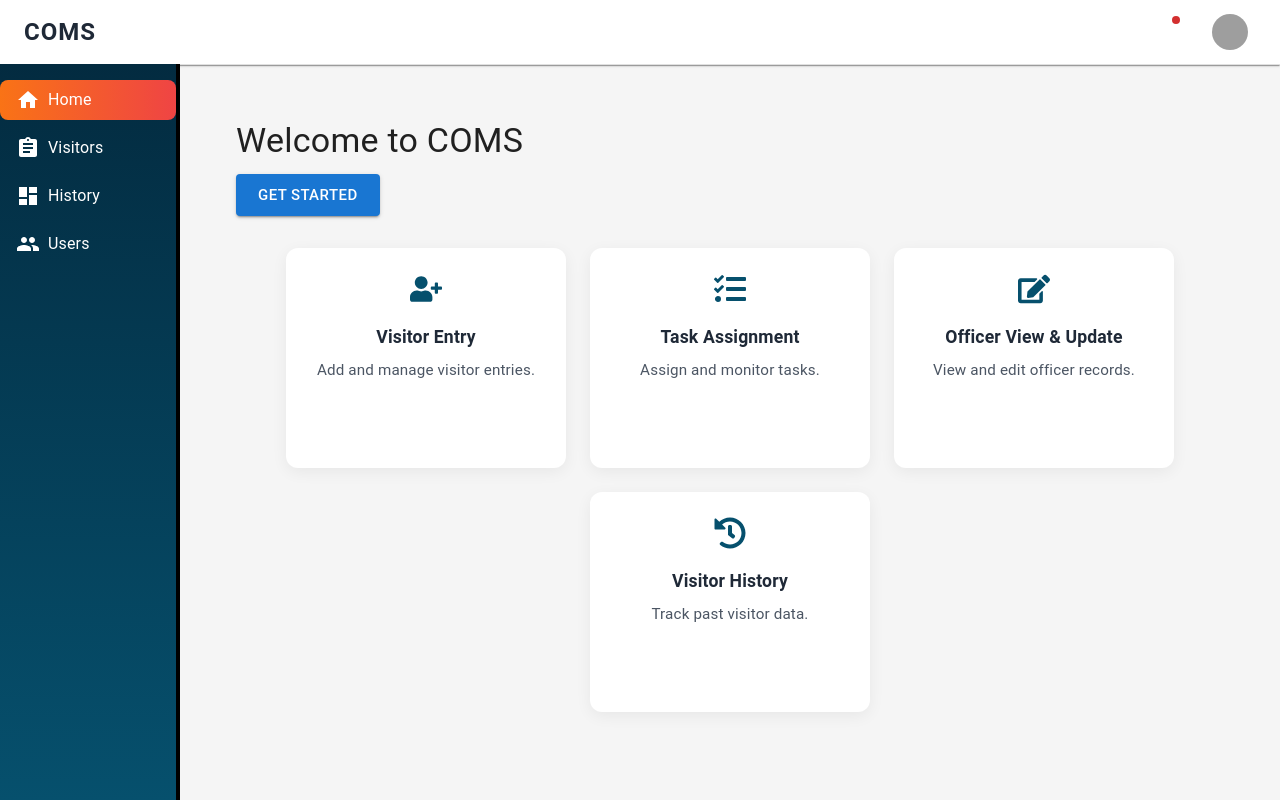
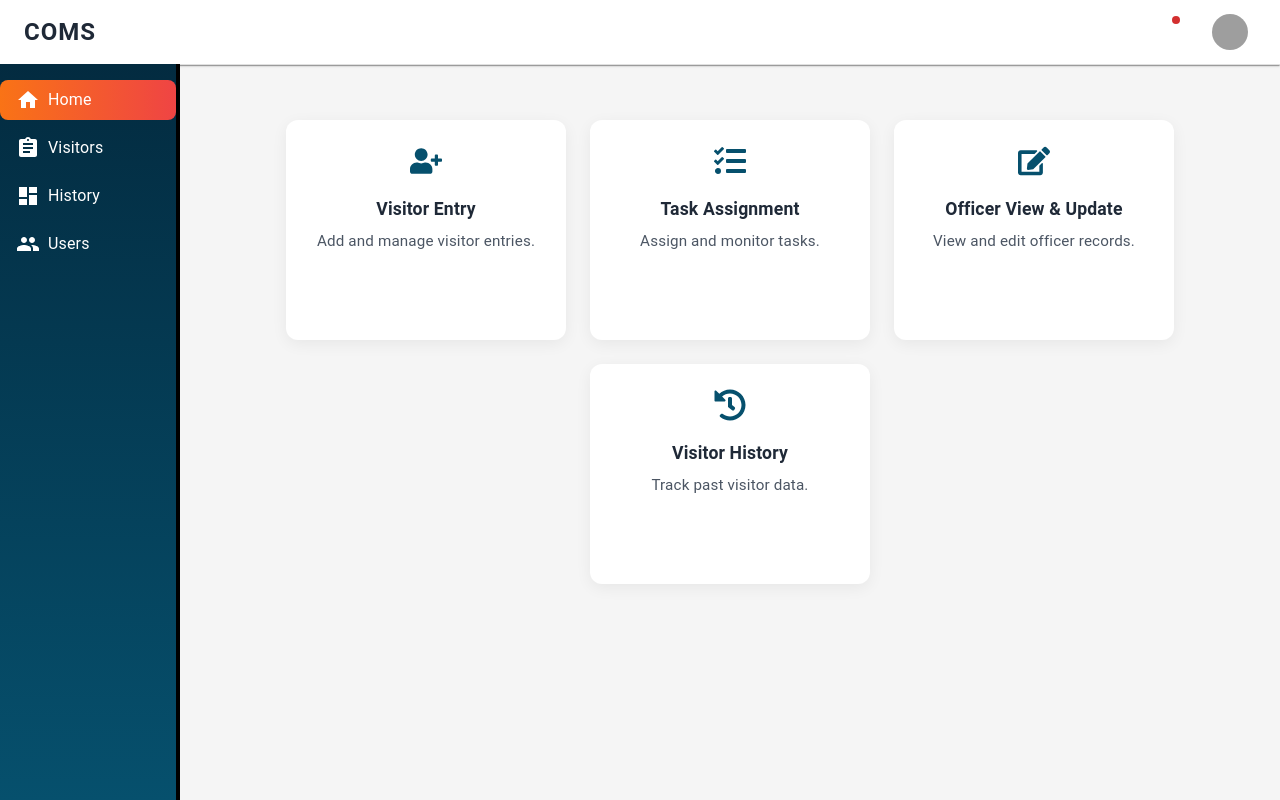
Before and after one commit to YanikDev/coms, a React (Create React App) app in the folder client/: page / in a window 1280 px wide. Built offline with nearby package versions, Linux system fonts and the light colour scheme; grey boxes are pictures that could not be loaded; some icons are missing.

Commit message:
merge the branch home into master

```diff
--- a/client/src/pages/Home.jsx
+++ b/client/src/pages/Home.jsx
@@ -15,15 +15,6 @@ const Home = () => {
         margin: '0 auto',
       }}
     >
-      <Box sx={{ mb: 4, textAlign: { xs: 'center', md: 'left' } }}>
-        <Typography variant="h4" gutterBottom>
-          Welcome to COMS
-        </Typography>
-        <Button variant="contained" color="primary" size="large">
-          Get Started
-        </Button>
-      </Box>
-
       <Box
         sx={{
           display: 'flex',
```
Also changed, not shown: client/src/App.tsx (line endings or trailing spaces).
